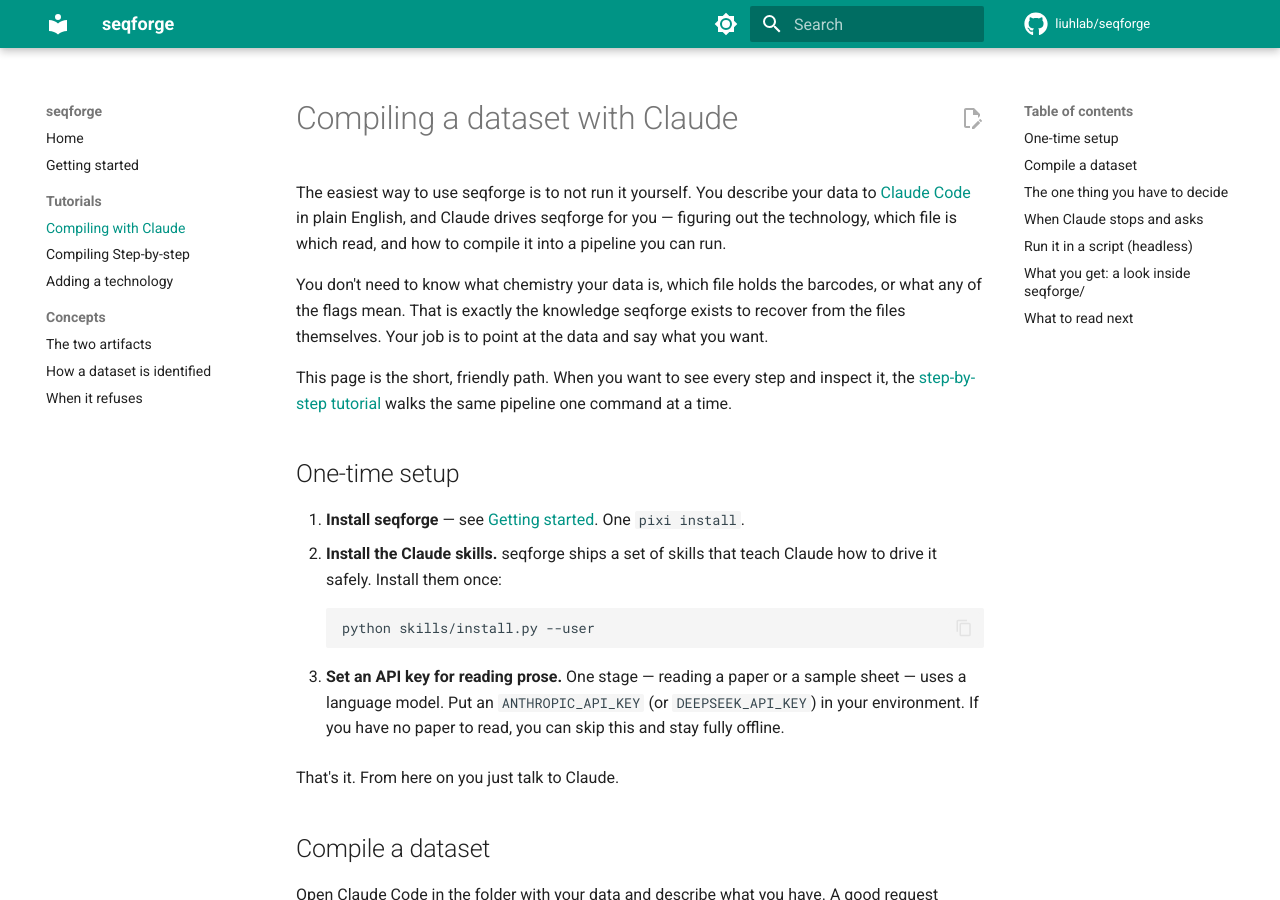
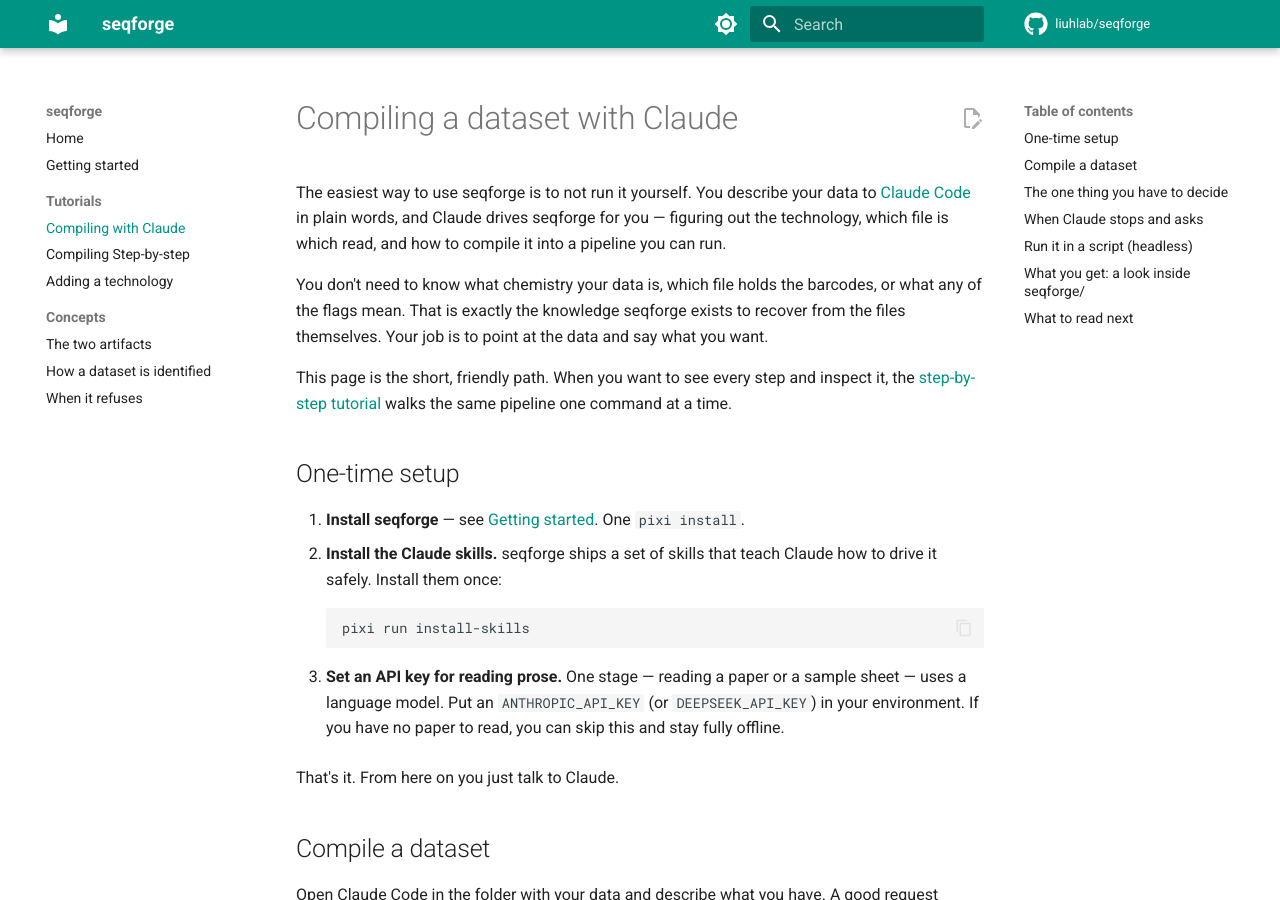
Before and after one commit to liuhlab/seqforge, an MkDocs documentation site: the page built from docs/tutorials/with-claude.md, in a window 1280 px wide and 900 px high. Built offline with MkDocs 1.6.1 and Material for MkDocs 9.7.7, drawn with Linux system fonts in a browser that asks for light colours; comment, search, counter and statistics services are not loaded.

Commit message:
Add install-skills pixi task; point tutorial at it
Co-Authored-By: Claude Opus 4.8 (1M context) <noreply@anthropic.com>

````diff
--- a/docs/tutorials/with-claude.md
+++ b/docs/tutorials/with-claude.md
@@ -1,7 +1,7 @@
 # Compiling a dataset with Claude
 
 The easiest way to use seqforge is to not run it yourself. You describe your data to
-[Claude Code](https://claude.com/claude-code) in plain English, and Claude drives seqforge for you —
+[Claude Code](https://claude.com/claude-code) in plain words, and Claude drives seqforge for you —
 figuring out the technology, which file is which read, and how to compile it into a pipeline you can
 run.
 
@@ -19,7 +19,7 @@ This page is the short, friendly path. When you want to see every step and inspe
    safely. Install them once:
 
     ```bash
-    python skills/install.py --user
+    pixi run install-skills
     ```
 
 3. **Set an API key for reading prose.** One stage — reading a paper or a sample sheet — uses a
--- a/pyproject.toml
+++ b/pyproject.toml
@@ -184,6 +184,7 @@ test      = "pytest"
 test-cov  = "pytest --cov=seqforge --cov-report=term-missing"
 check     = { depends-on = ["lint", "fmt-check", "typecheck", "test"] }
 build     = "python -m build"
+install-skills = "python skills/install.py --user"
 docs      = "mkdocs serve"
 docs-build = "mkdocs build --strict"
 
````
